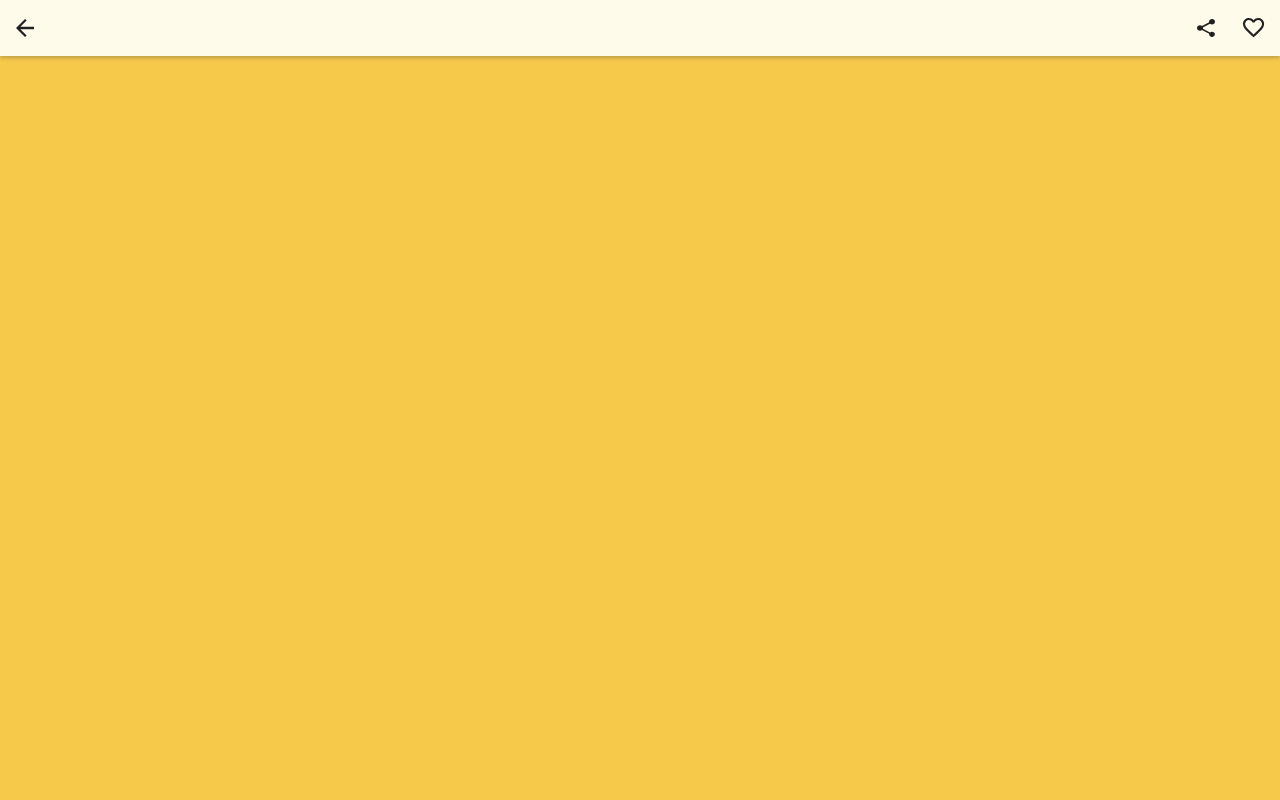
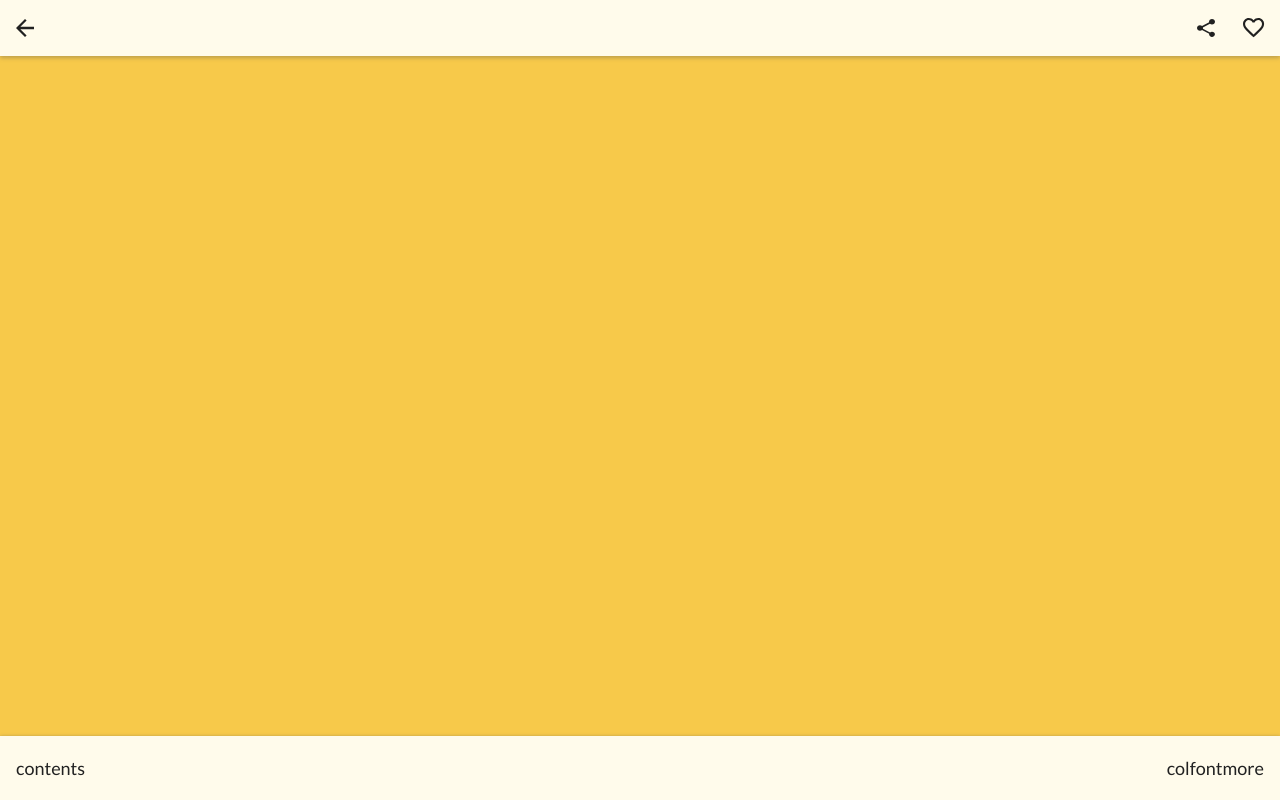
Before and after one commit to emastra/amateka, a React (Vite) app: page /story/1/article/1 in a window 1280 px wide. Built offline with nearby package versions, Linux system fonts and the light colour scheme.

Commit message:
working on ArticleBottomBar

```diff
--- a/src/components/ArticleBottomBar/ArticleBottomBar.scss
+++ b/src/components/ArticleBottomBar/ArticleBottomBar.scss
@@ -0,0 +1,15 @@
+// same as storybottombar
+div#articlebottombar {
+    display: flex;
+    justify-content: space-between;
+    align-items: center;
+
+    position: fixed;
+    bottom: 0;
+    width: 100%;
+
+    height: 64px;
+    background-color: var(--color-primary-0);
+    padding: 4px 16px;
+    box-shadow: var(--shadow-up);
+}
--- a/src/components/ArticleBottomBar/ArticleBottomBar.tsx
+++ b/src/components/ArticleBottomBar/ArticleBottomBar.tsx
@@ -2,7 +2,18 @@ import './ArticleBottomBar.scss';
 import BackBar from '../BackBar';
 
 const ArticleBottomBar = () => {
-    return <div id='articlebottombar'>ArticleBottomBar</div>;
+    return (
+        <div id='articlebottombar'>
+            <div className='content-button-wrapper'>
+                <div>contents</div>
+            </div>
+            <div className='controls-wrapper'>
+                <div>col</div>
+                <div>font</div>
+                <div>more</div>
+            </div>
+        </div>
+    );
 };
 
 export default ArticleBottomBar;
```
